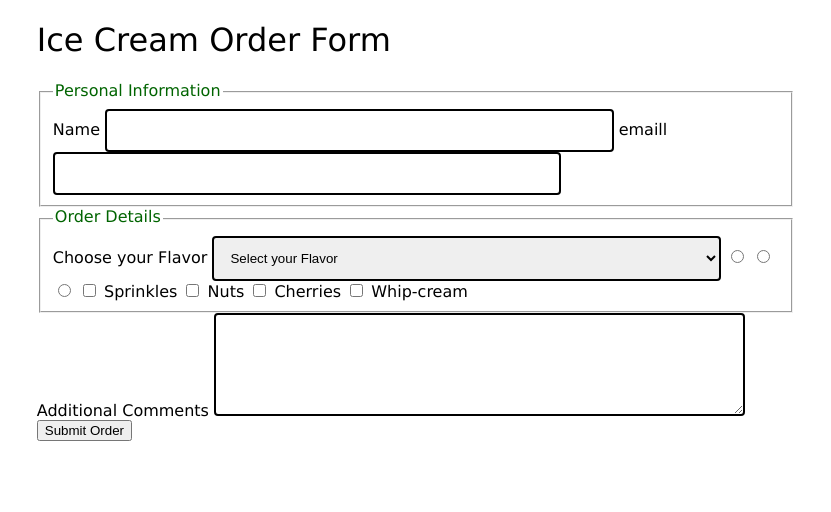
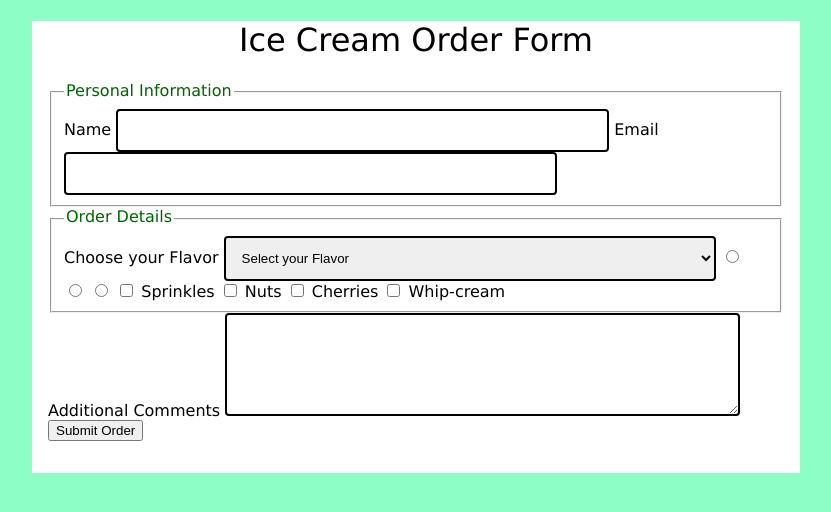
Before and after one commit to The-Arctic-Winter-7/ice-cream, a web app: file index.html in a window 1280 px wide. Shown: the top 512 px of the page, without its empty margins (224-1055 px from the left). Run offline with its HTML, style and script files only (its server is not run), Linux system fonts and the light colour scheme.

Commit message:
Fixed header text alignment and added background coloring

```diff
--- a/index.html
+++ b/index.html
@@ -19,7 +19,7 @@
                 <legend>Personal Information</legend>
                 <label for="name">Name</label>
                 <input type="text" id="name" name="name">
-                <label for="email">emaill</label>
+                <label for="email">Email</label>
                 <input type="email" id="email" name="email">
             </fieldset>
 
--- a/styles/style.css
+++ b/styles/style.css
@@ -3,17 +3,22 @@
 }
 
 body {
+    background-color: rgb(141, 255, 198);
+    margin: 0;
     font-family: Verdana, Geneva, Tahoma, sans-serif;
 }
 
 #main {
+    background-color: white;
     width: 60%;
     margin: 0 auto;
+    padding: 0 1rem 2rem 1rem;
 }
 
 #header h1 {
     font-weight: 400;
     font-size: 2rem;
+    text-align: center;
 }
 
 input[type="text"], input[type="email"], select, textarea {
```
